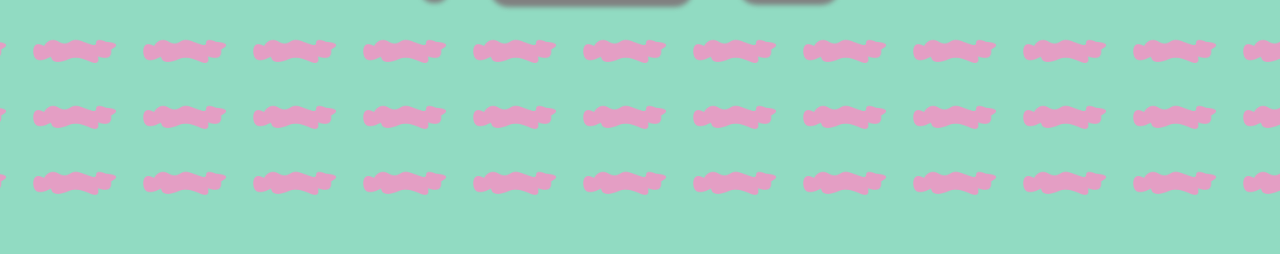
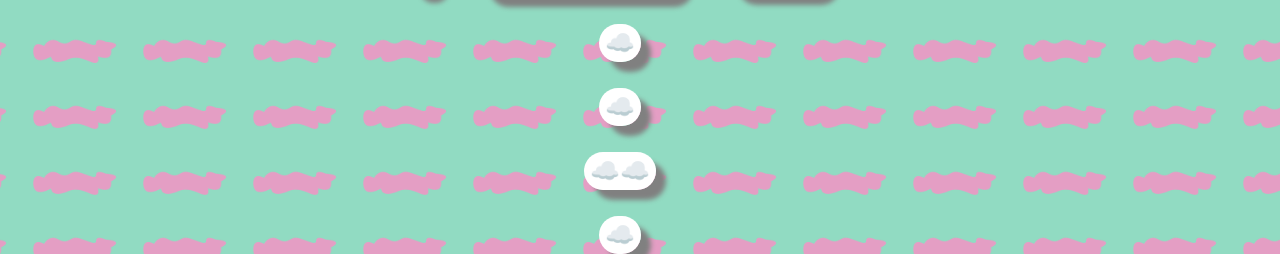
Before and after one commit to uzoofeelfree/artistcloudcompany, a plain HTML site: page index.html in a window 1280 px wide. Shown: the part 595-849 px from the top of the page. Before the commit the page ends 800 px from the top, so only its background shows below. Drawn offline with Linux system fonts and the light colour scheme.

Commit message:
Update index.html

```diff
--- a/index.html
+++ b/index.html
@@ -67,5 +67,10 @@
 <br><h5>💧</h5><h1>단비를 내린다.</h1>
 <h2>💧💧💧</h2>
 
+<br><br><br>
+<h2>☁️</h2><br><br><br>
+<h2>☁️</h2><br><br><br>
+<h2>☁️☁️</h2><br><br><br>
+<h2>☁️</h2>
 </body>
 </html>
```
